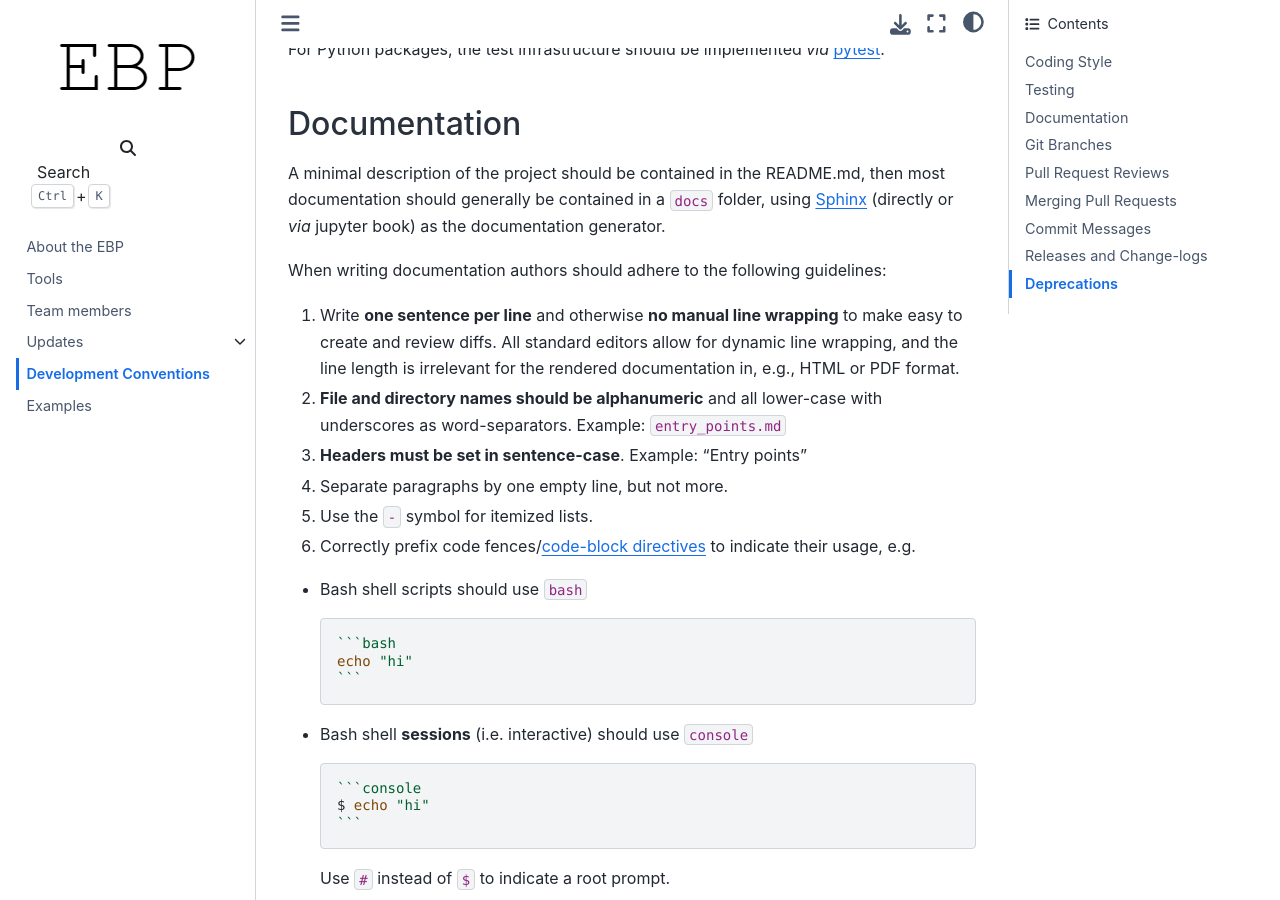
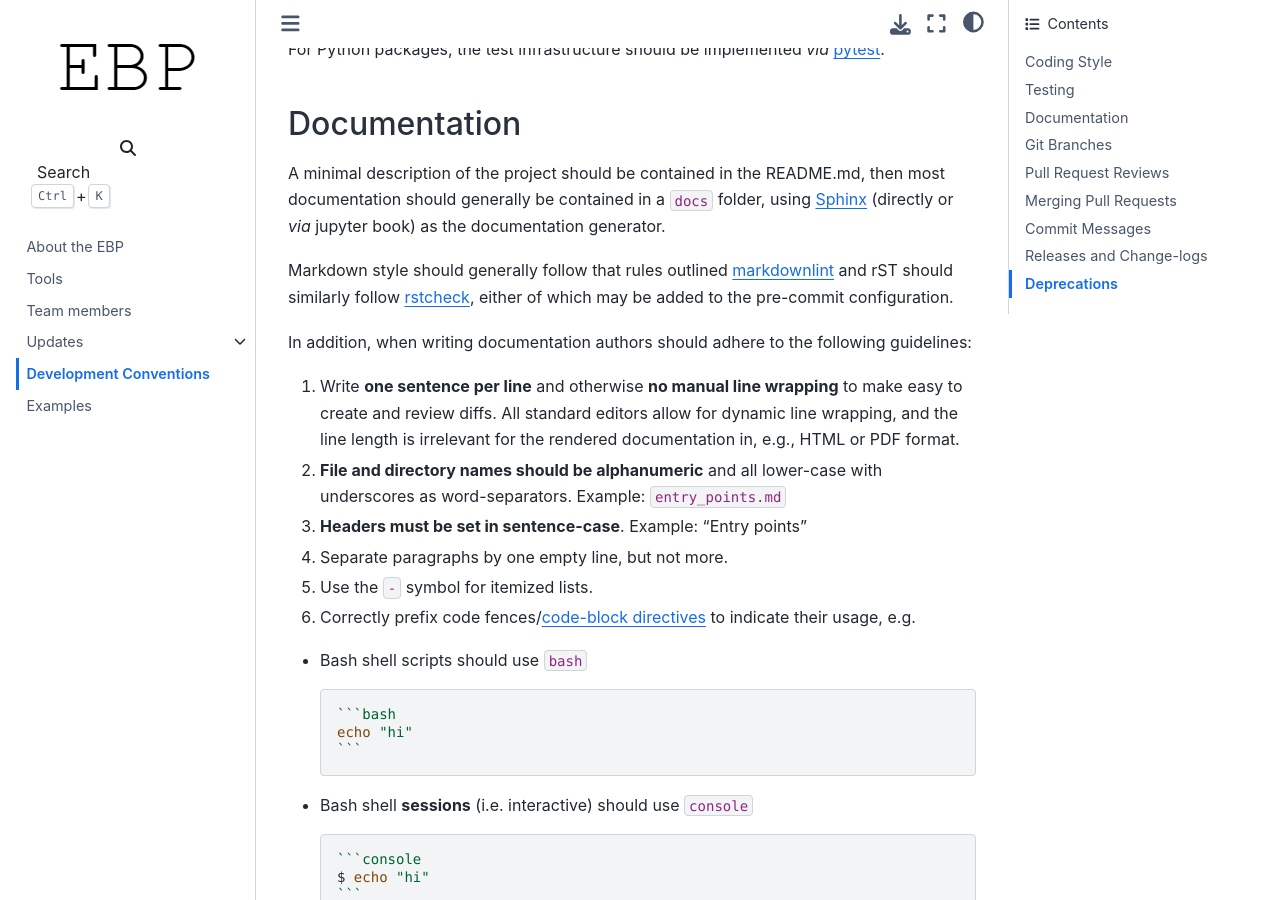
Before and after one commit to executablebooks/meta, a Sphinx documentation site: the page built from docs/dev-conventions.md, in a window 1280 px wide and 900 px high, scrolled down 702 px. Built offline with Sphinx 7.4.7 and the Sphinx Book theme 1.1.4, drawn with Linux system fonts in a browser that asks for light colours; some of the changed text lies outside the part shown.

Commit message:
add note on documentation style linting

```diff
--- a/docs/dev-conventions.md
+++ b/docs/dev-conventions.md
@@ -33,7 +33,9 @@ For Python packages, the test infrastructure should be implemented *via* [pytest
 
 A minimal description of the project should be contained in the README.md, then most documentation should generally be contained in a `docs` folder, using [Sphinx](http://www.sphinx-doc.org) (directly or *via* jupyter book) as the documentation generator.
 
-When writing documentation authors should adhere to the following guidelines:
+Markdown style should generally follow that rules outlined [markdownlint](https://github.com/markdownlint/markdownlint) and rST should similarly follow [rstcheck](https://github.com/myint/rstcheck), either of which may be added to the pre-commit configuration.
+
+In addition, when writing documentation authors should adhere to the following guidelines:
 
 1. Write **one sentence per line** and otherwise **no manual line wrapping** to make easy to create and review  diffs. All standard editors allow for dynamic line wrapping, and the line length is irrelevant for the rendered documentation in, e.g., HTML or PDF format.
 2. **File and directory names should be alphanumeric** and all lower-case with underscores as word-separators. Example: `entry_points.md`
@@ -279,4 +281,4 @@ def deprecated(message):
 
 Ideally these should be added one or two major versions before they are actually removed from the code base. The future version when they will be removed should also be specified, and (if applicable) what it will be replaced by.
 
-Where possible also, a list of deprecations should be maintained, such as: https://www.sphinx-doc.org/en/master/extdev/deprecated.html
+Where possible also, a list of deprecations should be maintained, such as: <https://www.sphinx-doc.org/en/master/extdev/deprecated.html>
```
